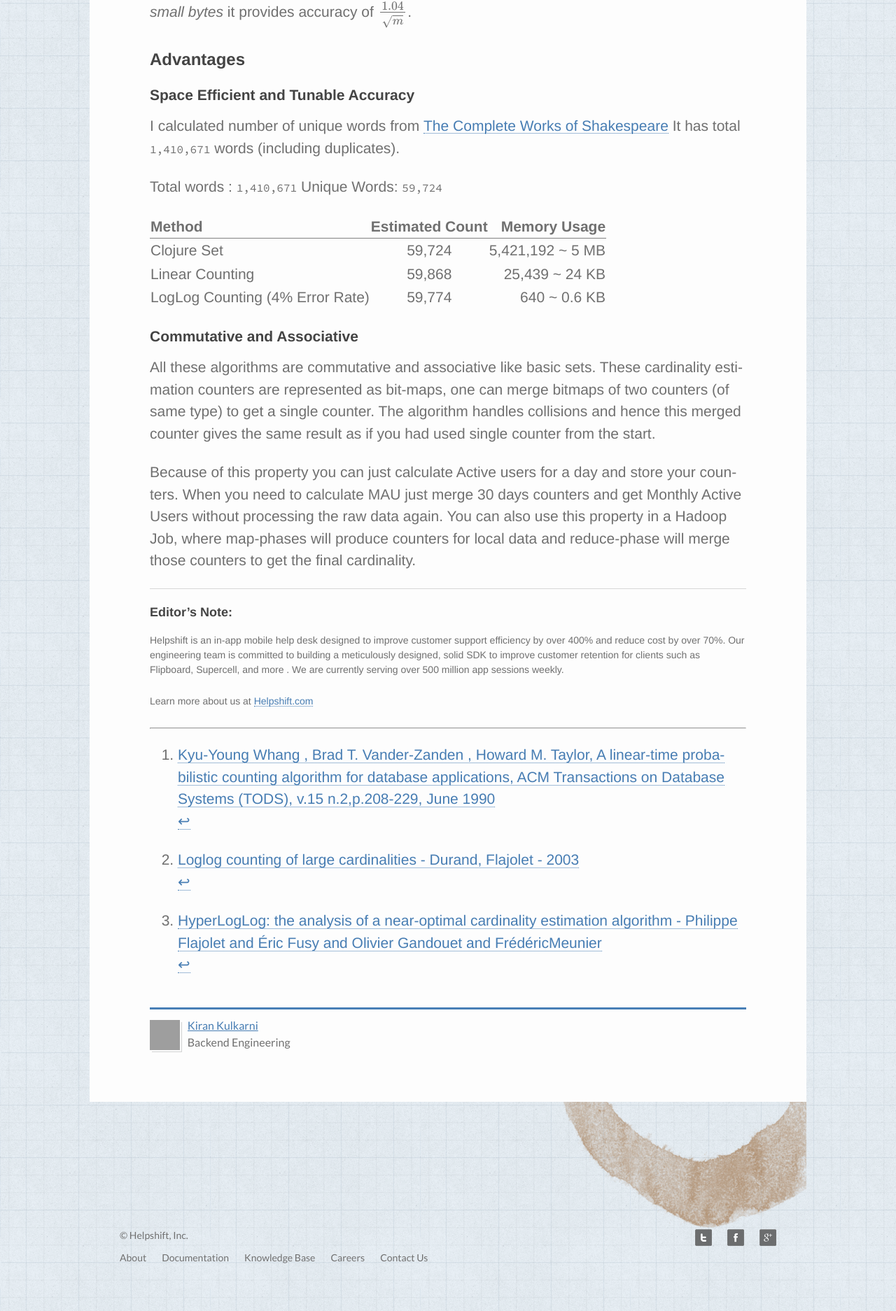
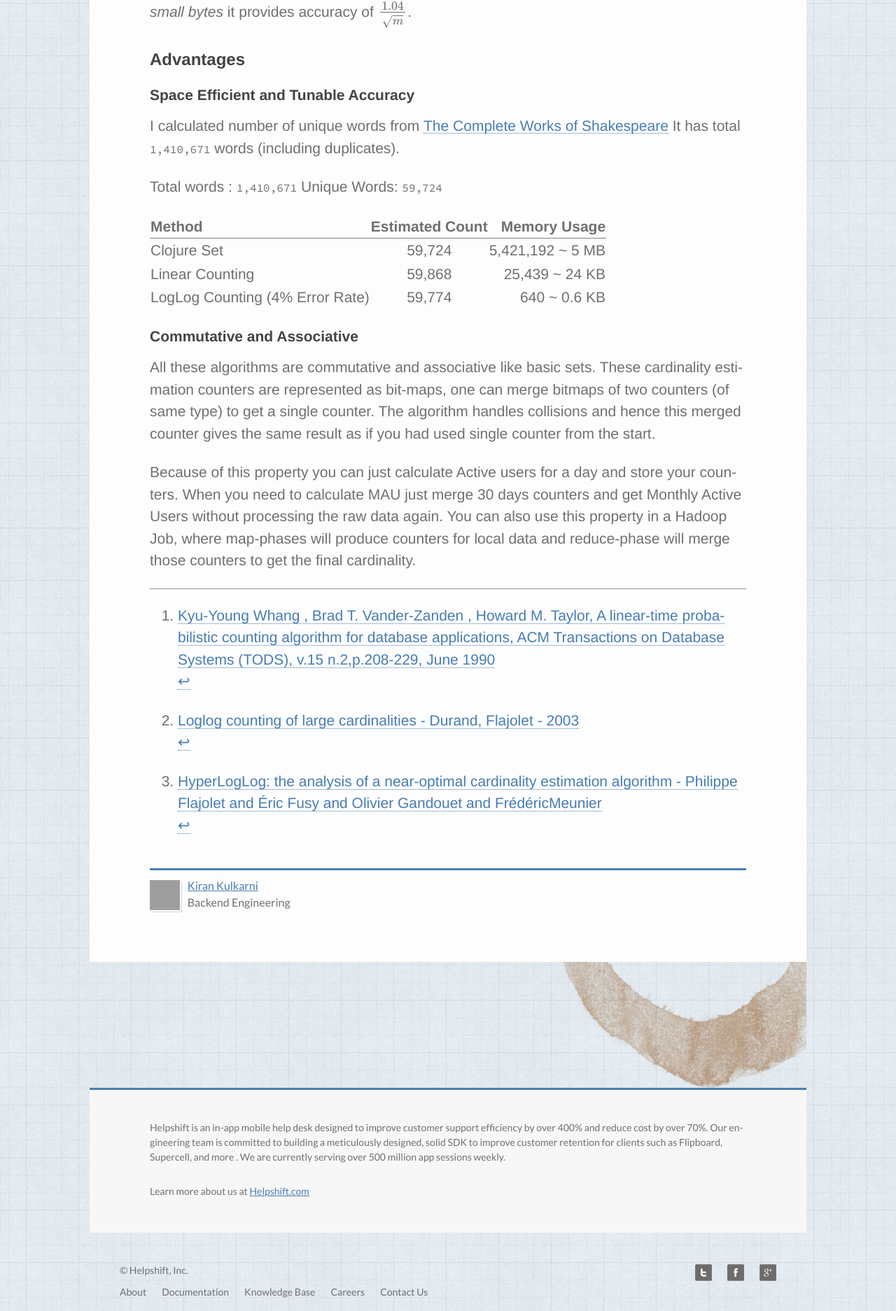
Before and after one commit to helpshift/dev-blog, a Jekyll site: the page built from _posts/2014-06-09-active-users.md, in a window 1280 px wide. Shown: the part 2358-4232 px from the top of the page at 70% size. Built offline with Jekyll 4.4.1, drawn with Linux system fonts in a browser that asks for light colours; some web fonts are replaced; formulas are drawn with MathJax 3; comment, search, counter and statistics services are not loaded; grey boxes are pictures that could not be loaded.

Commit message:
Add blurb about Helpshift to end of page.
    * remove editor's note from individual posts

```diff
--- a/_config.yml
+++ b/_config.yml
@@ -15,7 +15,3 @@ description: Helpshift Engineering Blog
 production_url: 'http://engineering.helpshift.com'
 language: en-us
 author: contact+devblog@helpshift.com (Helpshift Inc., Contributing authors)
-
-# TODO: make kramdown use this instead of inline config
-# kramdown:
-#   parse_block_html: true
--- a/_layouts/default.html
+++ b/_layouts/default.html
@@ -55,6 +55,17 @@
 
   {{ content }}
 
+  <div class="row about-helpshift">
+      <div class="columns large-12">
+          <p>
+            Helpshift is an in-app mobile help desk designed to improve customer support efficiency by over 400% and reduce cost by over 70%. Our engineering team is committed to building a meticulously designed, solid SDK to improve customer retention for clients such as Flipboard, Supercell, and more . We are currently serving over 500 million app sessions weekly.
+          </p>
+          <p>
+            Learn more about us at <a href="https://www.helpshift.com/" target="_blank">Helpshift.com</a>
+          </p>
+      </div>
+  </div>
+
   <div class="row footer">
 
     <div class="columns large-9">
--- a/_posts/2014-06-09-active-users.md
+++ b/_posts/2014-06-09-active-users.md
@@ -131,15 +131,6 @@ the raw data again. You can also use this property in a Hadoop Job,
 where map-phases will produce counters for local data and
 reduce-phase will merge those counters to get the final cardinality.
 
-{::options parse_block_html="true" /}
-<div class="editors-note">
-#### Editor's Note:
-
-Helpshift is an in-app mobile help desk designed to improve customer support efficiency by over 400% and reduce cost by over 70%. Our engineering team is committed to building a meticulously designed, solid SDK to improve customer retention for clients such as Flipboard, Supercell, and more . We are currently serving over 500 million app sessions weekly.
-
-Learn more about us at [Helpshift.com](https://www.helpshift.com){: target="_blank" }
-</div>
-
 
 ***
 
```
Also changed, not shown: scss/style.scss (+20 -7 lines), static/css/style.css.
